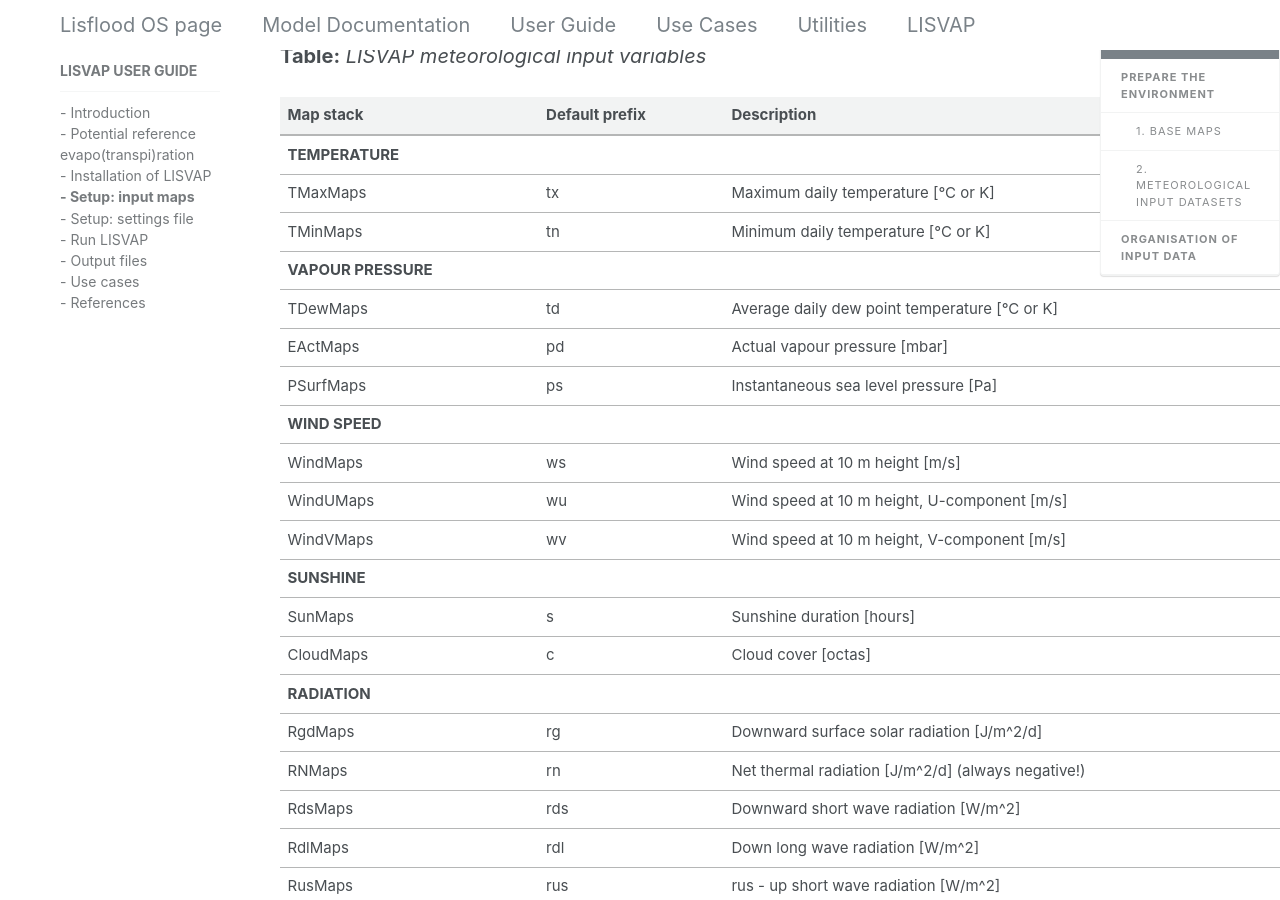
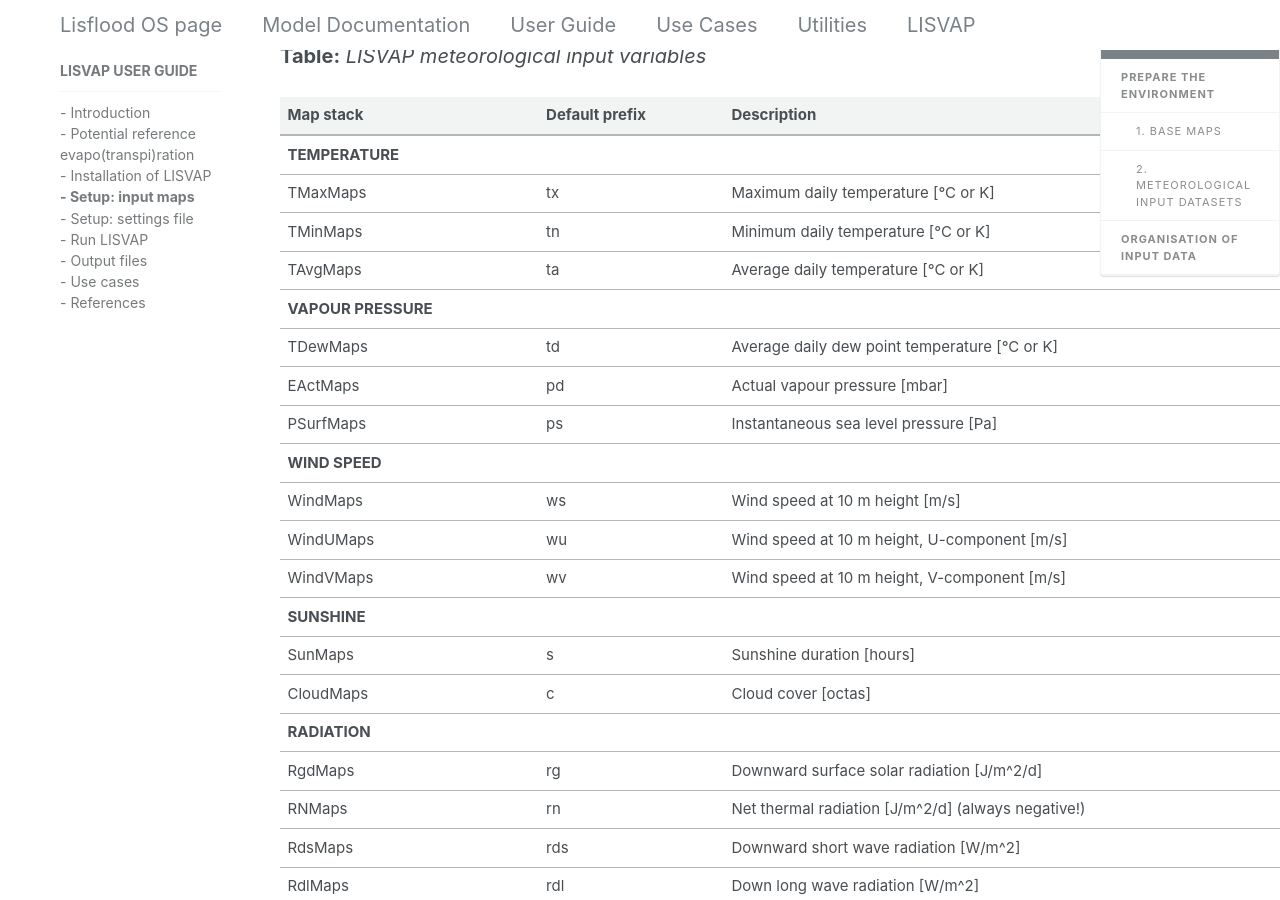
Before and after one commit to ec-jrc/lisflood-lisvap, a Jekyll site: the page built from 3_1_LISVAP_setup/index.md, in a window 1280 px wide and 900 px high, scrolled down 1363 px. Built offline with Jekyll 4.4.1, drawn with Linux system fonts in a browser that asks for light colours; nearby versions of some CDN libraries; our own code applies the rules of GitHub Pages for plain Markdown files; formulas are drawn with MathJax 3.

Commit message:
Update Lisvap documentation for the changes of version 1.2.5

```diff
--- a/3_1_LISVAP_setup/index.md
+++ b/3_1_LISVAP_setup/index.md
@@ -49,28 +49,29 @@ The Table below lists all **meteorological input variables** that LISVAP can dig
 | Map stack           | Default prefix | Description                                          |
 | ------------------- | -------------- | ---------------------------------------------------- |
 | **TEMPERATURE**     |                |                                                      |
-| TMaxMaps            | tx             | Maximum daily temperature \[°C or K\]                |
-| TMinMaps            | tn             | Minimum daily temperature \[°C or K\]                |
+| TMaxMaps            | tx             | Maximum daily temperature [°C or K]                  |
+| TMinMaps            | tn             | Minimum daily temperature [°C or K]                  |
+| TAvgMaps            | ta             | Average daily temperature [°C or K]                  |
 | **VAPOUR PRESSURE** |                |                                                      |
 | TDewMaps            | td             | Average daily dew point temperature [°C or K]        |
 | EActMaps            | pd             | Actual vapour pressure [mbar]                        |
 | PSurfMaps           | ps             | Instantaneous sea level pressure [Pa]                |
 | **WIND SPEED**      |                |                                                      |
-| WindMaps            | ws             | Wind speed at 10 m height [m/s]                    |
-| WindUMaps           | wu             | Wind speed at 10 m height, U-component [m/s]       |
-| WindVMaps           | wv             | Wind speed at 10 m height, V-component [m/s]       |
+| WindMaps            | ws             | Wind speed at 10 m height [m/s]                      |
+| WindUMaps           | wu             | Wind speed at 10 m height, U-component [m/s]         |
+| WindVMaps           | wv             | Wind speed at 10 m height, V-component [m/s]         |
 | **SUNSHINE**        |                |                                                      |
-| SunMaps             | s              | Sunshine duration \[hours\]                          |
-| CloudMaps           | c              | Cloud cover \[octas\]                                |
+| SunMaps             | s              | Sunshine duration [hours]                            |
+| CloudMaps           | c              | Cloud cover [octas]                                  |
 | **RADIATION**       |                |                                                      |
 | RgdMaps             | rg             | Downward  surface solar radiation [J/m^2/d]          |
-| RNMaps              | rn             | Net thermal radiation \[J/m^2/d\] (always negative!) |
-| RdsMaps             | rds            | Downward short wave radiation \[W/m^2\]               |
-| RdlMaps             | rdl            | Down long wave radiation \[W/m^2\]                    |
-| RusMaps             | rus            | rus - up short wave radiation \[W/m^2\]               |
-| RulMaps             | rul            | rul - up long wave radiation \[W/m^2\]                |
+| RNMaps              | rn             | Net thermal radiation [J/m^2/d] (always negative!)   |
+| RdsMaps             | rds            | Downward short wave radiation [W/m^2]                |
+| RdlMaps             | rdl            | Down long wave radiation [W/m^2]                     |
+| RusMaps             | rus            | rus - up short wave radiation [W/m^2]                |
+| RulMaps             | rul            | rul - up long wave radiation [W/m^2]                 |
 | **HUMIDITY**        |                |                                                      |
-| QAirMaps            | huss          | 2 m instantaneous specific humidity [kg/kg]           |
+| QAirMaps            | huss           | 2 m instantaneous specific humidity [kg/kg]          |
 
 
 
@@ -100,10 +101,10 @@ The tables below provide two examples of datasets that are used to run LISVAP. T
 | tmin                              | Minimum daily temperature \[K\]                 |
 | tmax                              | Maximum daily temperature \[K\]                 |
 | sfcWind                           | Wind speed at 10 m from surface \[m/s\]         |
-| RSDS                              | Downward short wave radiation \[W/m^2\]          |
-| RLDS                              | Down long wave radiation \[W/m^2\]               |
-| RSUS                              | Up short wave radiation \[W/m^2\]                |
-| RLUS                              | Up long wave radiation \[W/m^2\]                 |
+| RSDS                              | Downward short wave radiation \[W/m^2\]         |
+| RLDS                              | Down long wave radiation \[W/m^2\]              |
+| RSUS                              | Up short wave radiation \[W/m^2\]               |
+| RLUS                              | Up long wave radiation \[W/m^2\]                |
 
 
 
@@ -114,8 +115,8 @@ The [GitHub tests folder](https://github.com/ec-jrc/lisflood-lisvap/tree/master/
 
 | Variable name                     |  Description                                         |
 | --------------------------------- | ---------------------------------------------------- |
-| rg                                | incoming solar radiation \[J/m^2/d\]                  |
-| rn                                | net longwave radiation maps \[J/m^2/d\]               |
+| rg                                | incoming solar radiation \[J/m^2/d\]                 |
+| rn                                | net longwave radiation maps \[J/m^2/d\]              |
 | ta                                | average temperature \[K\]                            |
 | td                                | dew point temperature \[K\]                          |
 | wu                                | Wind speed at 10 m from surface, u component \[m/s\] |
```
Also changed, not shown: 3_2_LISVAP_settingsfile/index.md (+22 -20 lines).
